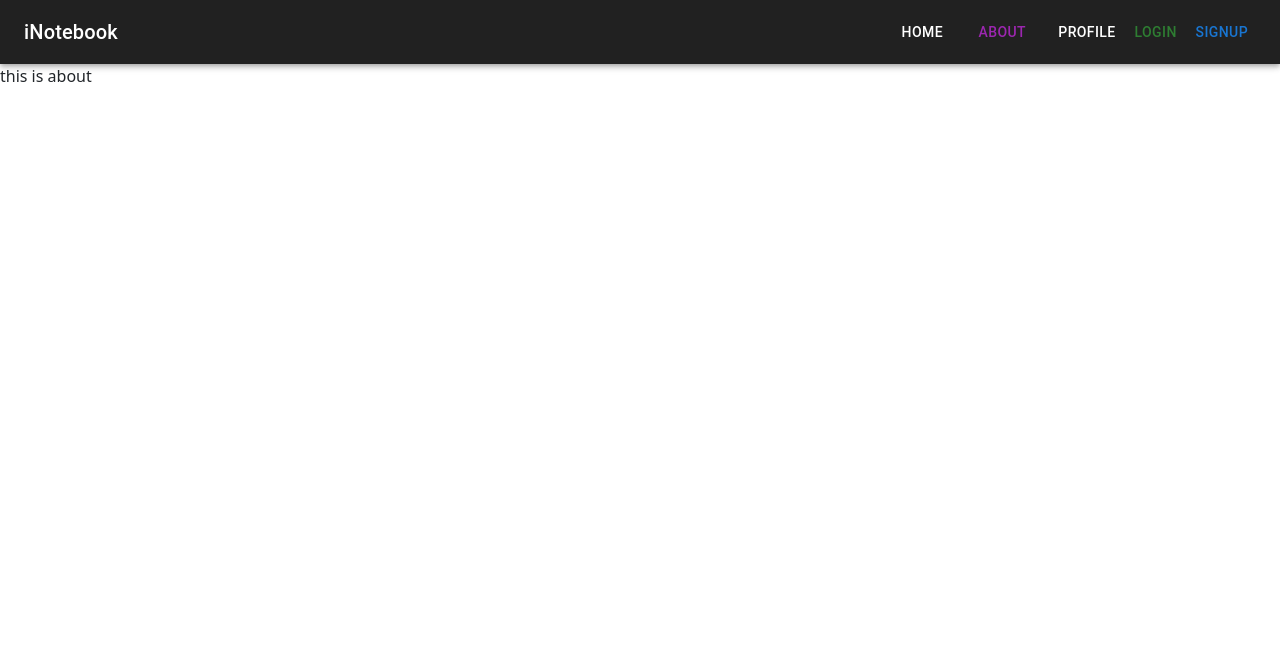
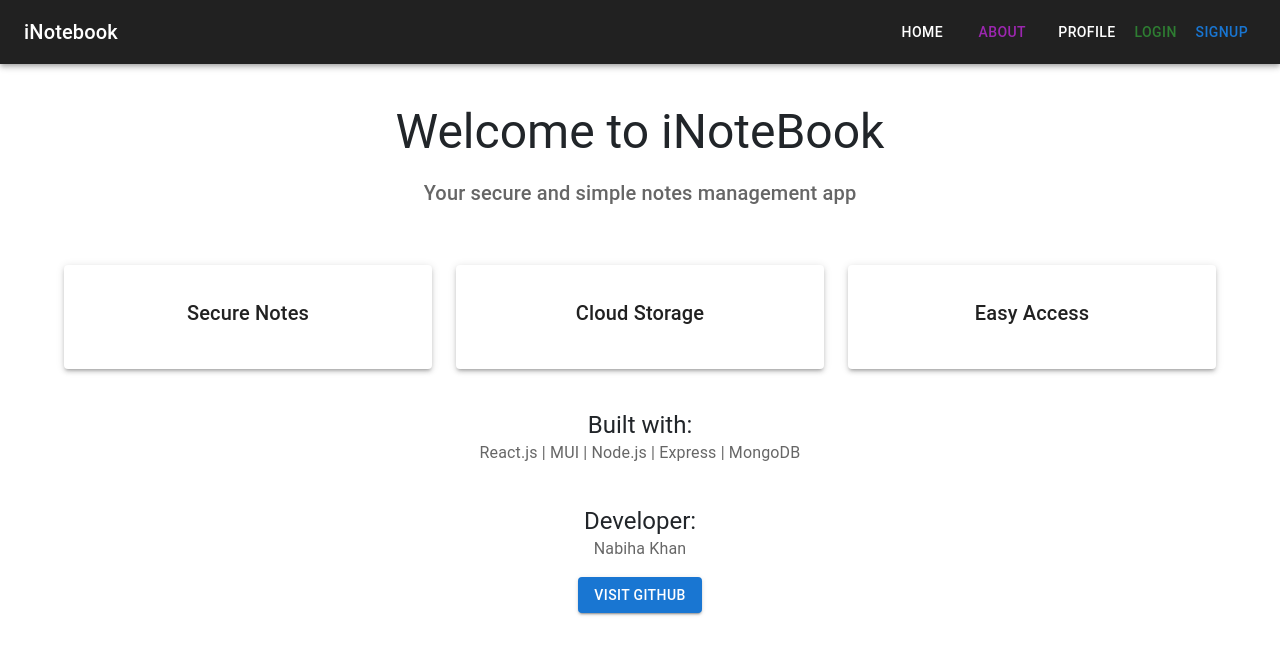
Before and after one commit to nabihakhan6t4/iNoteBook, a React (Vite) app: page /iNoteBook/about in a window 1280 px wide. Shown: the top 654 px of the page. Built offline with nearby package versions, Linux system fonts and the light colour scheme.

Commit message:
added about page

```diff
--- a/src/components/About.jsx
+++ b/src/components/About.jsx
@@ -1,6 +1,55 @@
 import React from "react";
+import { Container, Typography, Card, CardContent, Grid, Button } from "@mui/material";
+
 const About = () => {
-  return <div>this is about </div>;
+  return (
+    <Container sx={{ textAlign: "center", mt: 5 }}>
+      {/* Hero Section */}
+      <Typography variant="h3" gutterBottom>
+        Welcome to iNoteBook
+      </Typography>
+      <Typography variant="h6" color="textSecondary" gutterBottom>
+        Your secure and simple notes management app
+      </Typography>
+
+      {/* Features Section */}
+      <Grid container spacing={3} justifyContent="center" sx={{ mt: 4 }}>
+        {["Secure Notes", "Cloud Storage", "Easy Access"].map((feature, index) => (
+          <Grid item key={index} xs={12} sm={4}>
+            <Card sx={{ p: 2, boxShadow: 3 }}>
+              <CardContent>
+                <Typography variant="h6">{feature}</Typography>
+              </CardContent>
+            </Card>
+          </Grid>
+        ))}
+      </Grid>
+
+      {/* Tech Stack */}
+      <Typography variant="h5" sx={{ mt: 5 }}>
+        Built with:
+      </Typography>
+      <Typography variant="body1" color="textSecondary">
+        React.js | MUI | Node.js | Express | MongoDB
+      </Typography>
+
+      {/* Developer Info */}
+      <Typography variant="h5" sx={{ mt: 5 }}>
+        Developer:
+      </Typography>
+      <Typography variant="body1" color="textSecondary">
+        Nabiha Khan
+      </Typography>
+      <Button
+        variant="contained"
+        sx={{ mt: 2 }}
+        href="https://github.com/nabihakhan6t4"
+        target="_blank"
+      >
+        Visit GitHub
+      </Button>
+    </Container>
+  );
 };
 
 export default About;
```
